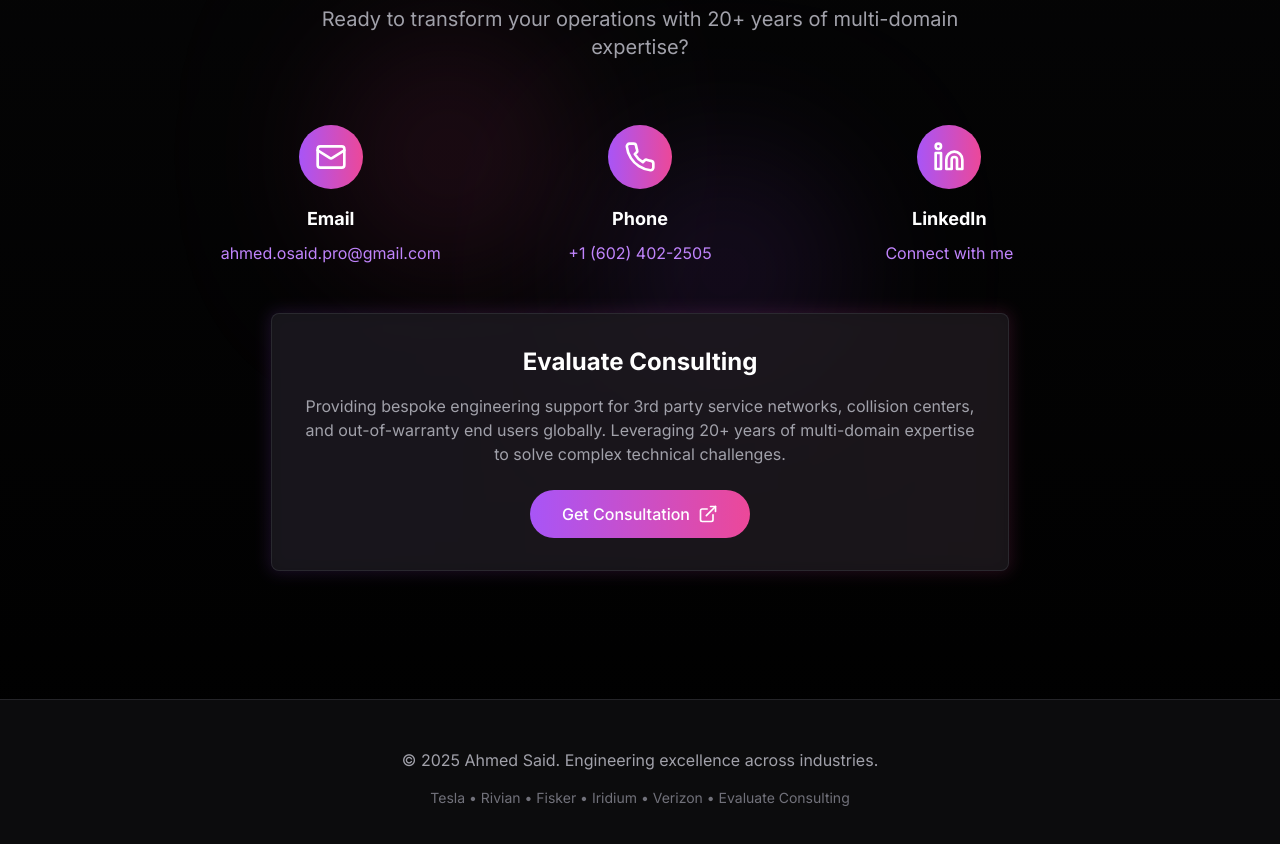
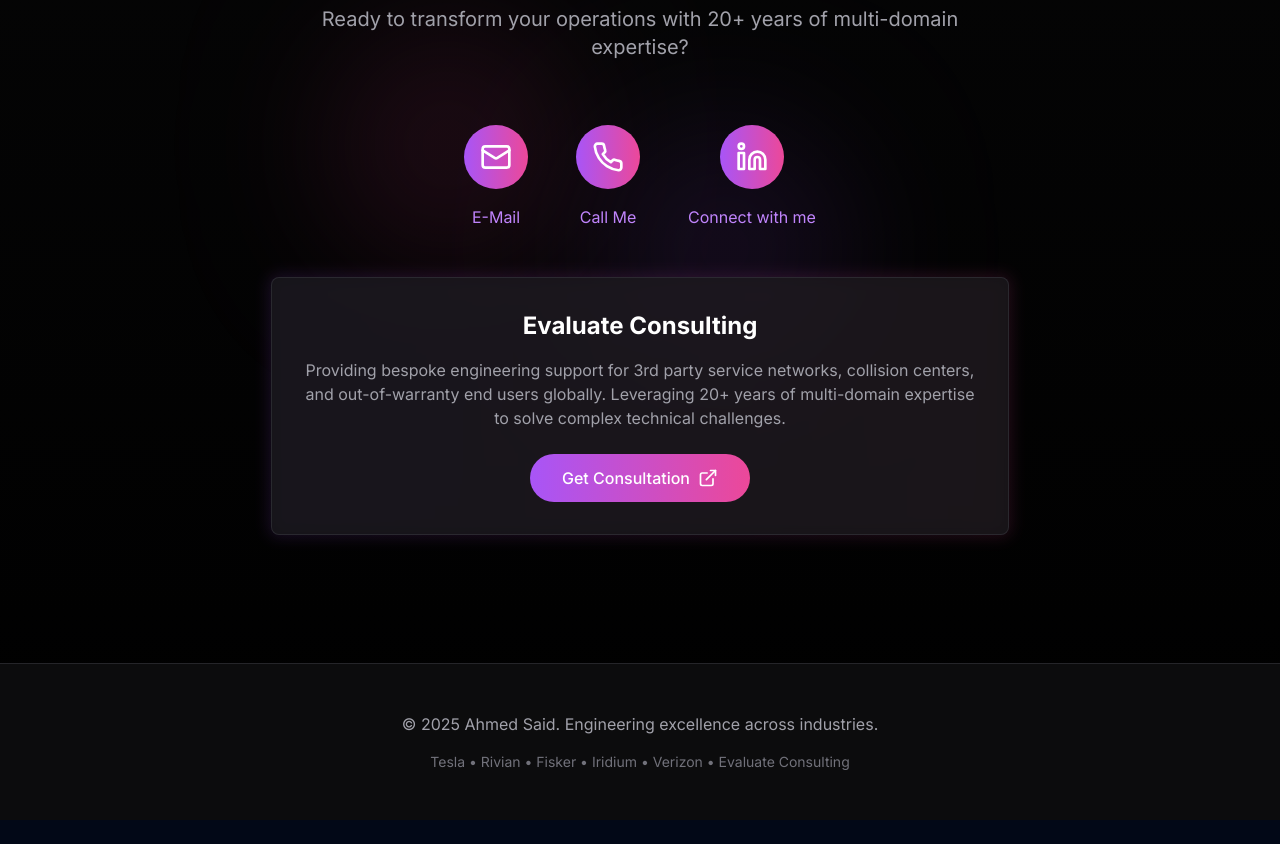
Before and after one commit to faraon87/Portfolio, a Next.js app: page / in a window 1280 px wide. Shown: the part 9060-9904 px from the top of the page. After the commit the page ends 9880 px from the top, so only its background shows below. Built offline with nearby package versions, Linux system fonts and the light colour scheme.

Commit message:
Update page.tsx

```diff
--- a/app/page.tsx
+++ b/app/page.tsx
@@ -1523,14 +1523,13 @@ export default function Portfolio() {
           </div>
 
           <div className="max-w-4xl mx-auto">
-            <div className="grid grid-cols-1 md:grid-cols-3 gap-8 mb-12">
+            <div className="flex justify-center items-center gap-12 mb-12">
               <div className="text-center">
                 <div className="w-16 h-16 bg-gradient-to-r from-purple-500 to-pink-500 rounded-full flex items-center justify-center mx-auto mb-4">
                   <Mail className="w-8 h-8 text-white" />
                 </div>
-                <h3 className="text-lg font-bold text-white mb-2">Email</h3>
                 <a href="mailto:ahmed.osaid.pro@gmail.com" className="text-purple-400 hover:text-pink-400 transition-colors">
-                  ahmed.osaid.pro@gmail.com
+                  E-Mail
                 </a>
               </div>
 
@@ -1538,9 +1537,8 @@ export default function Portfolio() {
                 <div className="w-16 h-16 bg-gradient-to-r from-purple-500 to-pink-500 rounded-full flex items-center justify-center mx-auto mb-4">
                   <Phone className="w-8 h-8 text-white" />
                 </div>
-                <h3 className="text-lg font-bold text-white mb-2">Phone</h3>
                 <a href="tel:+16024022505" className="text-purple-400 hover:text-pink-400 transition-colors">
-                  +1 (602) 402-2505
+                  Call Me
                 </a>
               </div>
 
@@ -1548,7 +1546,6 @@ export default function Portfolio() {
                 <div className="w-16 h-16 bg-gradient-to-r from-purple-500 to-pink-500 rounded-full flex items-center justify-center mx-auto mb-4">
                   <Linkedin className="w-8 h-8 text-white" />
                 </div>
-                <h3 className="text-lg font-bold text-white mb-2">LinkedIn</h3>
                 <a href="https://www.linkedin.com/in/ahmedosaid/" className="text-purple-400 hover:text-pink-400 transition-colors">
                   Connect with me
                 </a>
```
